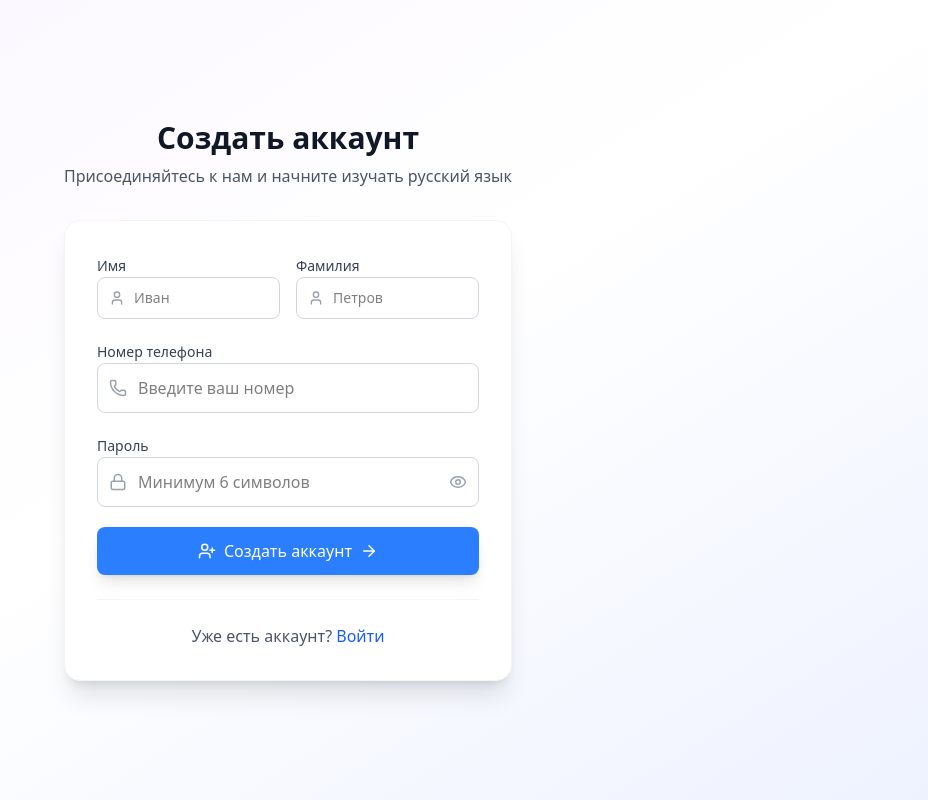
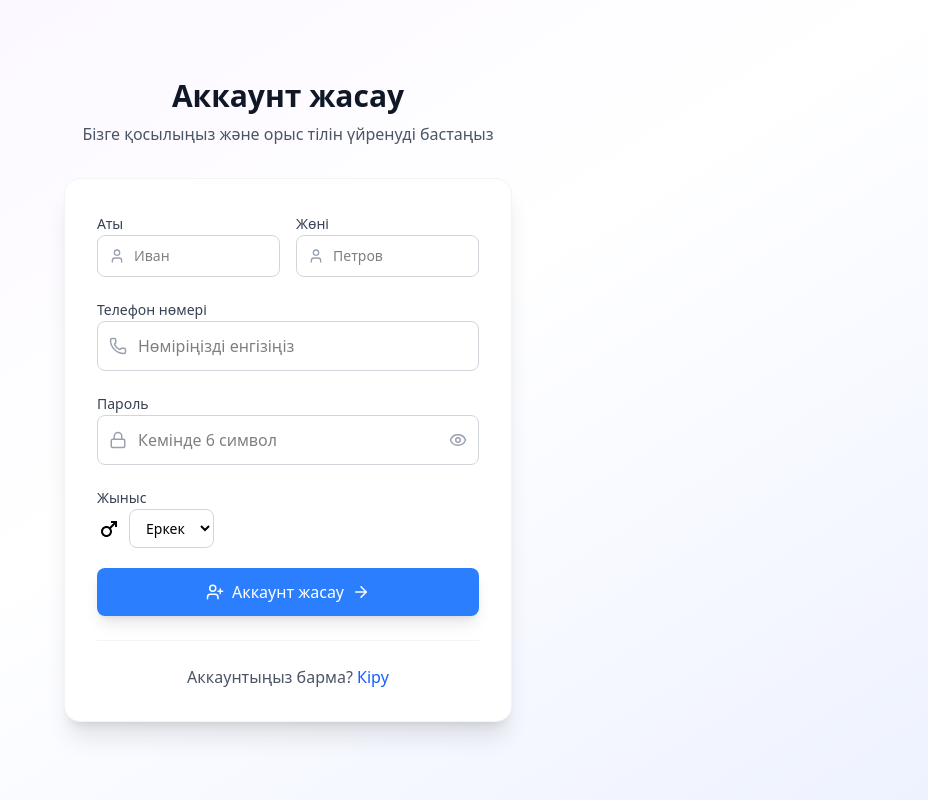
Before and after one commit to ImangaliR/akcent-free-course, a React (Vite) app: page /signup in a window 1280 px wide. Shown: the whole page, without its empty margins (352-1280 px from the left). Built offline with nearby package versions, Linux system fonts and the light colour scheme.

Commit message:
Added: pain point and character gender, kazakh interface to login and signup

```diff
--- a/src/auth/Login.jsx
+++ b/src/auth/Login.jsx
@@ -110,10 +110,10 @@ export const Login = () => {
       <div className="max-w-md w-full space-y-8">
         <div className="text-center">
           <h2 className="text-3xl font-bold text-gray-900 mb-2">
-            Добро пожаловать
+            Қош келдіңіз!
           </h2>
           <p className="text-gray-600">
-            Войдите в свой аккаунт для продолжения обучения
+            Оқуды жалғастыру үшін тіркелгіңізге кіріңіз
           </p>
         </div>
 
@@ -129,7 +129,7 @@ export const Login = () => {
             {/* Phone number */}
             <div className="space-y-2">
               <label className="text-sm font-medium text-gray-700">
-                Номер телефона
+                Телефон нөмері
               </label>
               <div className="relative">
                 <Phone
@@ -138,7 +138,7 @@ export const Login = () => {
                 />
                 <input
                   type="tel"
-                  placeholder="Введите ваш номер"
+                  placeholder="Нөміріңізді енгізіңіз"
                   value={login}
                   onChange={(e) => setLogin(formatPhoneNumber(e.target.value))}
                   className="w-full pl-10 pr-4 py-3 border border-gray-300 rounded-lg focus:outline-none focus:ring-2 focus:ring-indigo-500 focus:border-transparent transition-all duration-200"
@@ -159,7 +159,7 @@ export const Login = () => {
                 />
                 <input
                   type={showPassword ? "text" : "password"}
-                  placeholder="Введите ваш пароль"
+                  placeholder="Пароліңізді енгізіңіз"
                   value={password}
                   onChange={(e) => setPassword(e.target.value)}
                   className="w-full pl-10 pr-12 py-3 border border-gray-300 rounded-lg focus:outline-none focus:ring-2 focus:ring-indigo-500 focus:border-transparent transition-all duration-200"
@@ -184,12 +184,12 @@ export const Login = () => {
               {loading ? (
                 <>
                   <div className="w-5 h-5 border-2 border-white border-t-transparent rounded-full animate-spin"></div>
-                  <span>Входим...</span>
+                  <span>Кірілуде...</span>
                 </>
               ) : (
                 <>
                   <LogIn size={18} />
-                  <span>Войти</span>
+                  <span>Кіру</span>
                 </>
               )}
             </button>
@@ -197,12 +197,12 @@ export const Login = () => {
 
           <div className="mt-6 pt-6 border-t border-gray-100">
             <p className="text-center text-gray-600">
-              Нет аккаунта?{" "}
+              Аккаунт жоқпа?{" "}
               <Link
                 to="/signup"
                 className="text-blue-600 hover:text-blue-700 font-medium transition-colors"
               >
-                Зарегистрироваться
+                Тіркелу
               </Link>
             </p>
           </div>
--- a/src/auth/SignUp.jsx
+++ b/src/auth/SignUp.jsx
@@ -9,6 +9,8 @@ import {
   UserPlus,
 } from "lucide-react";
 import { useState } from "react";
+import { FaFemale } from "react-icons/fa";
+import { MdFemale, MdMale } from "react-icons/md";
 import { Link, useNavigate } from "react-router-dom";
 
 export const SignUp = () => {
@@ -17,6 +19,7 @@ export const SignUp = () => {
     surname: "",
     login: "",
     password: "",
+    gender: "Мужской",
   });
   const [showPassword, setShowPassword] = useState(false);
   const [loading, setLoading] = useState(false);
@@ -166,10 +169,10 @@ export const SignUp = () => {
         {/* Логотип и заголовок */}
         <div className="text-center">
           <h2 className="text-3xl font-bold text-gray-900 mb-2">
-            Создать аккаунт
+            Аккаунт жасау
           </h2>
           <p className="text-gray-600">
-            Присоединяйтесь к нам и начните изучать русский язык
+            Бізге қосылыңыз және орыс тілін үйренуді бастаңыз
           </p>
         </div>
 
@@ -194,7 +197,7 @@ export const SignUp = () => {
             {/* Имя и Фамилия в одной строке */}
             <div className="grid grid-cols-2 gap-4">
               <div className="space-y-2">
-                <label className="text-sm font-medium text-gray-700">Имя</label>
+                <label className="text-sm font-medium text-gray-700">Аты</label>
                 <div className="relative">
                   <User
                     className="absolute left-3 top-1/2 transform -translate-y-1/2 text-gray-400"
@@ -214,7 +217,7 @@ export const SignUp = () => {
 
               <div className="space-y-2">
                 <label className="text-sm font-medium text-gray-700">
-                  Фамилия
+                  Жөні
                 </label>
                 <div className="relative">
                   <User
@@ -237,7 +240,7 @@ export const SignUp = () => {
             {/* Логин */}
             <div className="space-y-2">
               <label className="text-sm font-medium text-gray-700">
-                Номер телефона
+                Телефон нөмері
               </label>
               <div className="relative">
                 <Phone
@@ -247,7 +250,7 @@ export const SignUp = () => {
                 <input
                   type="text"
                   name="login"
-                  placeholder="Введите ваш номер"
+                  placeholder="Нөміріңізді енгізіңіз"
                   value={formData.login}
                   onChange={handleChange}
                   className="w-full pl-10 pr-4 py-3 border border-gray-300 rounded-lg focus:outline-none focus:ring-2 focus:ring-blue-500 focus:border-transparent transition-all duration-200"
@@ -269,7 +272,7 @@ export const SignUp = () => {
                 <input
                   type={showPassword ? "text" : "password"}
                   name="password"
-                  placeholder="Минимум 6 символов"
+                  placeholder="Кемінде 6 символ"
                   value={formData.password}
                   onChange={handleChange}
                   className="w-full pl-10 pr-12 py-3 border border-gray-300 rounded-lg focus:outline-none focus:ring-2 focus:ring-blue-500 focus:border-transparent transition-all duration-200"
@@ -288,7 +291,7 @@ export const SignUp = () => {
               {formData.password && (
                 <div className="space-y-2">
                   <div className="flex items-center justify-between text-xs">
-                    <span className="text-gray-500">Сила пароля</span>
+                    <span className="text-gray-500">Пароль күштілігі</span>
                     <span
                       className={`font-medium ${
                         passwordStrength.strength === 100
@@ -313,6 +316,27 @@ export const SignUp = () => {
               )}
             </div>
 
+            {/* Гендер */}
+            <div className="space-y-2">
+              <label className="text-sm font-medium text-gray-700">Жыныс</label>
+              <div className="flex items-center gap-2">
+                {formData.gender === "Мужской" ? (
+                  <MdMale className="w-6 h-6" />
+                ) : (
+                  <MdFemale className="w-6 h-6" />
+                )}
+                <select
+                  name="gender"
+                  value={formData.gender}
+                  onChange={handleChange}
+                  className="border-1 border-gray-300 rounded-lg px-3 py-2 focus:outline-none focus:ring-2 focus:ring-blue-500 transition-all duration-200 text-sm"
+                >
+                  <option value="Мужской">Еркек</option>
+                  <option value="Женский">Әйел</option>
+                </select>
+              </div>
+            </div>
+
             {/* Кнопка регистрации */}
             <button
               type="submit"
@@ -322,12 +346,12 @@ export const SignUp = () => {
               {loading ? (
                 <>
                   <div className="w-5 h-5 border-2 border-white border-t-transparent rounded-full animate-spin"></div>
-                  <span>Регистрируем...</span>
+                  <span>Аккаунт тіркелуде...</span>
                 </>
               ) : (
                 <>
                   <UserPlus size={18} />
-                  <span>Создать аккаунт</span>
+                  <span>Аккаунт жасау</span>
                   <ArrowRight size={18} />
                 </>
               )}
@@ -337,12 +361,12 @@ export const SignUp = () => {
           {/* Ссылка на вход */}
           <div className="mt-6 pt-6 border-t border-gray-100">
             <p className="text-center text-gray-600">
-              Уже есть аккаунт?{" "}
+              Аккаунтыңыз барма?{" "}
               <Link
                 to="/login"
                 className="text-blue-600 hover:text-blue-700 font-medium transition-colors"
               >
-                Войти
+                Кіру
               </Link>
             </p>
           </div>
--- a/src/components/modals/WelcomeModal.jsx
+++ b/src/components/modals/WelcomeModal.jsx
@@ -6,49 +6,74 @@ import { useAuth } from "../../context/AuthContext";
 
 // Конфиг шагов
 const stepConfig = [
-  { id: 1, title: "Добро пожаловать!", type: "welcome" },
+  { id: 1, title: "Қош келдіңіз!", type: "welcome" },
   {
     id: 2,
-    title: "Какова ваша цель изучения?",
-    subtitle: "Расскажите, зачем вы изучаете язык",
+    title: "Сіздің оқудағы мақсатыңыз қандай?",
+    subtitle: "Неліктен тілді үйреніп жатқаныңызды айтыңыз.",
     type: "single_choice",
     field: "goal",
     options: [
-      { id: "goal_1", text: "Улучшить произношение", value: "pronunciation" },
-      { id: "goal_2", text: "Подготовиться к экзамену", value: "exam" },
-      { id: "goal_3", text: "Для работы/карьеры", value: "career" },
-      { id: "goal_4", text: "Для путешествий", value: "travel" },
-      { id: "goal_5", text: "Общее развитие", value: "general" },
+      { id: "goal_1", text: "Айтылымды жақсартуе", value: "pronunciation" },
+      { id: "goal_2", text: "Емтиханға дайындалыңыз", value: "exam" },
+      { id: "goal_3", text: "Жұмыс/мансап үшін", value: "career" },
+      { id: "goal_4", text: "Саяхатқа арналған", value: "travel" },
+      { id: "goal_5", text: "Жалпы даму", value: "general" },
     ],
   },
   {
     id: 3,
-    title: "Какой у вас уровень подготовки?",
-    subtitle: "Оцените свой текущий уровень",
+    title: "Сіздің дайындық деңгейіңіз қандай?",
+    subtitle: "Ағымдағы деңгейіңізді бағалаңыз",
     type: "single_choice",
     field: "level",
     options: [
-      { id: "lvl_a1", text: "A1 — Начальный", value: "A1" },
-      { id: "lvl_a2", text: "A2 — Базовый", value: "A2" },
-      { id: "lvl_b1", text: "B1 — Средний", value: "B1" },
-      { id: "lvl_b2", text: "B2 — Выше среднего", value: "B2" },
-      { id: "lvl_c1", text: "C1 — Продвинутый", value: "C1" },
-      { id: "lvl_c2", text: "C2 — Владение", value: "C2" },
+      { id: "lvl_a1", text: "A1 — Бастауыш", value: "A1" },
+      { id: "lvl_a2", text: "A2 — Негіз", value: "A2" },
+      { id: "lvl_b1", text: "B1 — Орташа", value: "B1" },
+      { id: "lvl_b2", text: "B2 — Орташадан жоғары", value: "B2" },
+      { id: "lvl_c1", text: "C1 — Жетілдірілген", value: "C1" },
+      { id: "lvl_c2", text: "C2 — Иелену", value: "C2" },
     ],
   },
   {
     id: 4,
-    title: "Сколько вам лет?",
-    type: "age",
-    field: "age",
-    placeholder: "Введите ваш возраст",
+    title: "Сіз үшін ең қиын нәрсе не?",
+    subtitle: "Негізгі «ауырсыну нүктесін» таңдаңыз",
+    type: "single_choice",
+    field: "painPoint",
+    options: [
+      { id: "pain_1", text: "Сөздерді жаттау", value: "vocabulary" },
+      { id: "pain_2", text: "Грамматика", value: "grammar" },
+      { id: "pain_3", text: "Айтылуы", value: "pronunciation" },
+      { id: "pain_4", text: "Тыңдап түсіну", value: "listening" },
+      { id: "pain_5", text: "Ауызша сөйлеу", value: "speaking" },
+    ],
   },
   {
     id: 5,
+    title: "Жасыңыз нешеде?",
+    type: "age",
+    field: "age",
+    placeholder: "Жасыңызды енгізіңіз",
+  },
+  {
+    id: 6,
     title: "Ваш email",
     type: "email",
     field: "email",
     placeholder: "your@email.com",
+  },
+  {
+    id: 7,
+    title: "Кеіпкеріңіздің жынысын таңдаңыз",
+    subtitle: "Бұл оқу тәжірибесін жекелендіруге көмектеседі.",
+    type: "single_choice",
+    field: "characterGender",
+    options: [
+      { id: "char_m", text: "Еркек", value: "male", icon: "male" },
+      { id: "char_f", text: "Әйел", value: "female", icon: "female" },
+    ],
   },
 ];
 
@@ -60,13 +85,13 @@ const WelcomeStep = ({ onNext }) => (
       className="mx-auto mb-6 w-20 h-20 sm:w-28 sm:h-28 animate-pulse"
     />
     <p className="text-gray-600 mb-6">
-      Несколько быстрых вопросов помогут нам настроить идеальный курс для вас
+      Бірнеше жылдам сұрақтар сізге тамаша курсты реттеуге көмектеседі.
     </p>
     <button
       onClick={onNext}
       className="bg-green-500 hover:bg-green-600 text-white font-medium py-3 px-8 rounded-lg transition duration-200 shadow-md transform hover:scale-105"
     >
-      Начать
+      Бастау
     </button>
   </div>
 );
@@ -358,7 +383,7 @@ export const WelcomeModal = () => {
                 disabled={loading || currentStep === 0}
                 className="flex-1 px-4 py-3 sm:px-6 sm:py-4 border-2 border-gray-300 text-gray-700 font-semibold rounded-xl hover:bg-gray-50 disabled:opacity-50 transition duration-200"
               >
-                Назад
+                Артқа
               </button>
 
               <button
@@ -389,12 +414,12 @@ export const WelcomeModal = () => {
                         d="M4 12a8 8 0 018-8V0C5.373 0 0 5.373 0 12h4zm2 5.291A7.962 7.962 0 014 12H0c0 3.042 1.135 5.824 3 7.938л3-2.647z"
                       />
                     </svg>
-                    Сохранение...
+                    Сақтау...
                   </>
                 ) : currentStep === totalSteps - 1 ? (
-                  "Завершить"
+                  "Аяқтау"
                 ) : (
-                  "Продолжить"
+                  "Алға"
                 )}
               </button>
             </div>
```
